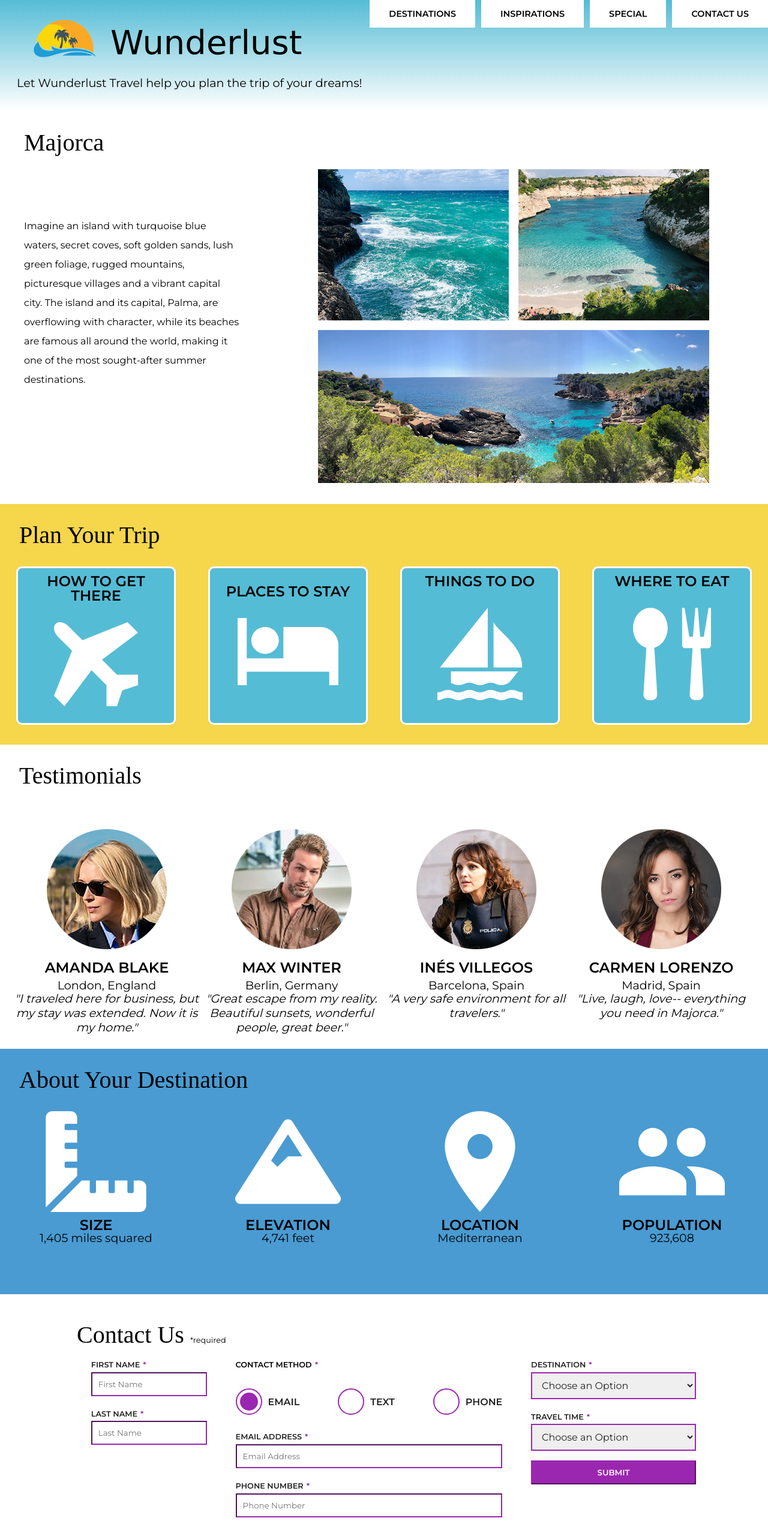
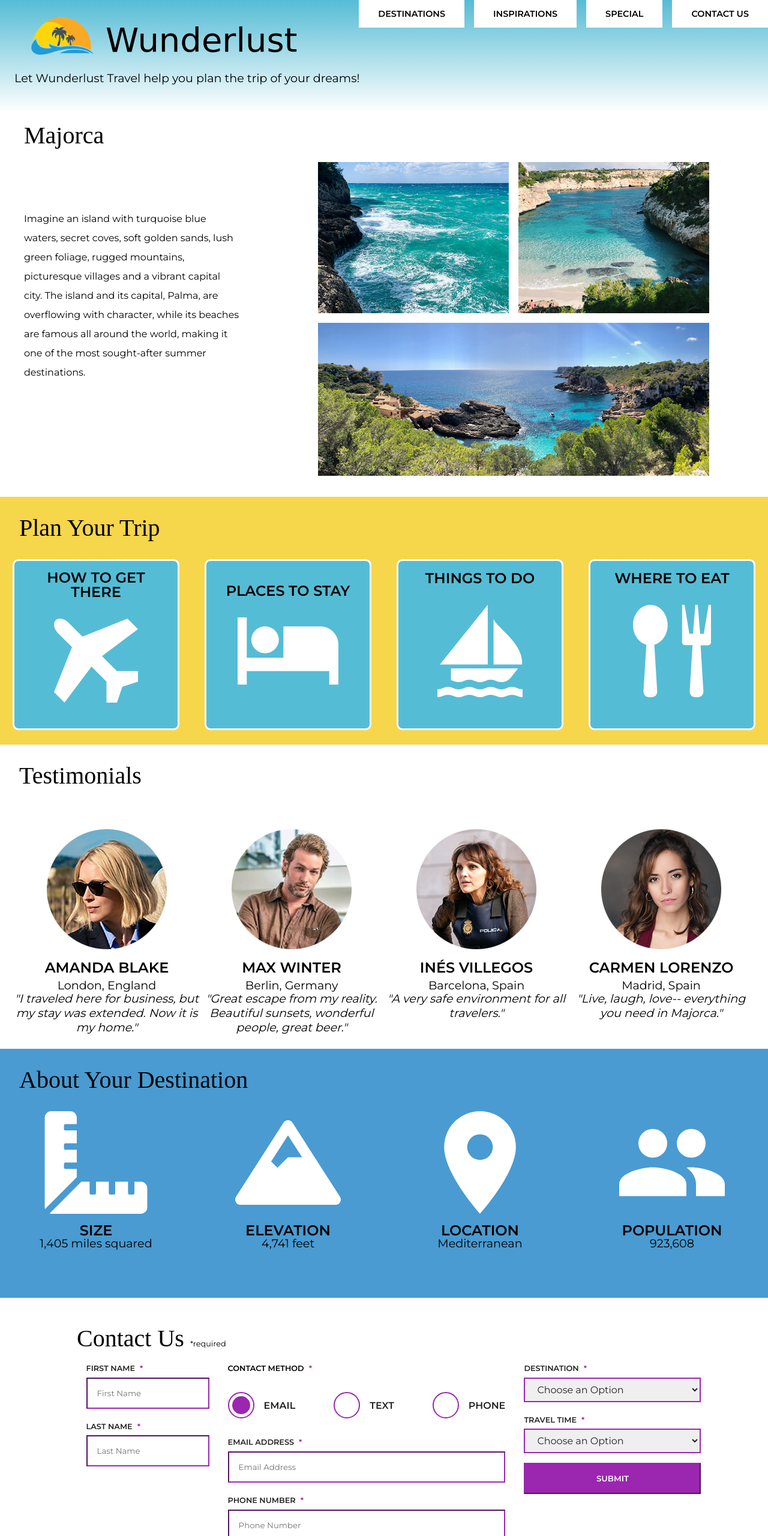
Before and after one commit to brownierainbow/2.4-2.5_assignment, a plain HTML site: page index.html in a window 1280 px wide. Shown: the top 2560 px of the page at 60% size. Drawn offline with Linux system fonts and the light colour scheme; a web font is replaced by a local one.

Commit message:
Update styles.css

```diff
--- a/styles.css
+++ b/styles.css
@@ -79,7 +79,7 @@ table {
     --form: "Montserrat", sans-serif;
 }
 
-/*global styles*/
+/*global styles, mobile first styling for small screen sizing*/
 body {
     background-image: linear-gradient(var(--teal), var(--white) 6%);
     width: 100%;
@@ -89,7 +89,7 @@ body {
 header {
     display: flex;
     flex-direction: column;
-    padding: 20px 10px;
+    padding: 1rem 1rem;
 }
 
 header #logo img {
@@ -164,7 +164,7 @@ nav ul li {
 
 nav ul li a {
     display: block;
-    padding: 15px;
+    padding: 1rem;
     text-decoration: none;
     font-weight: bold;
     text-transform: uppercase;
@@ -177,7 +177,7 @@ nav ul li a {
     font-family: 'Montserrat', sans-serif;
     font-size: 1rem;
     font-weight: bold;
-    padding: 10px 20px;
+    padding: 0.5rem 1rem;
     margin: 0;
     cursor: pointer;
     text-align: center;
@@ -207,15 +207,14 @@ nav ul li a {
     text-decoration: none;
     background-color: var(--teal);
     color: var(--black);
-    padding: 15px;
-    margin: 5px;
+    padding: 1rem;
     text-align: center;
     font-family: 'Montserrat', sans-serif;
     font-size: 1rem;
 }
 
 #menu-toggle ul li a:hover {
-    background-color: var(--teal);
+    background-color: var(--yellow);
 }
 
 /*intro styling*/
@@ -244,7 +243,6 @@ nav ul li a {
 }
 
 /*plan styling*/
-
 #plan div {
     background-color: var(--yellow);
     display: grid;
@@ -277,8 +275,8 @@ nav ul li a {
     height: 20rem;
     border: 0.2rem solid var(--white);
     border-radius: 0.6rem;
-    padding: 10px;
-    margin: 15px;
+    padding: 1rem;
+    margin: 1rem;
 }
 
 #testimonials div {
@@ -335,7 +333,7 @@ nav ul li a {
 #about img {
     width: 55%;
     height: 55%;
-    margin-bottom: 10px;
+    margin-bottom: 1rem;
 }
 
 #about h3 {
@@ -386,13 +384,13 @@ nav ul li a {
     text-transform: uppercase;
     font-size: 0.8rem;
     color: var(--darkgray);
-    margin-bottom: 5px;
+    margin-bottom: 0.5rem;
     margin-top: 1.5rem;
 }
 
 #contact input {
     width: 100%;
-    padding: 10px;
+    padding: 1rem;
     box-sizing: border-box;
     font-family: var(--form);
     border-color: var(--purple);
@@ -400,10 +398,10 @@ nav ul li a {
 
 #contact .required {
     color: var(--purple);
-    margin-left: 5px;
+    margin-left: 0.5rem;
 }
 
-/*Radio Button Styles */
+/*radio button styling to override default styling*/
 fieldset {
     margin: 1.5rem 0;
     padding: 0;
@@ -437,7 +435,7 @@ input[type="radio"] {
     height: 40px;
     border: 2px solid var(--purple);
     border-radius: 50%;
-    margin-right: 10px;
+    margin-right: 1rem;
     position: relative;
     flex-shrink: 0;
 }
@@ -479,7 +477,7 @@ input[type="radio"]:checked + .radio-control::before {
     width: 100%;
     color: var(--darkgray);
     border: 2px solid var(--purple);
-    padding: 10px 12px;
+    padding: 0.5rem 1rem;
     cursor: pointer;
 }
 
@@ -487,7 +485,7 @@ input[type="radio"]:checked + .radio-control::before {
 input[type=submit] {
 	background-color: var(--purple);
     color: var(--white);
-    padding: 12px 20px;
+    padding: 1rem 2rem;
     font-family: var(--button);
     font-weight: bold;
     text-transform: uppercase;
@@ -537,8 +535,8 @@ footer a:hover {
         flex-direction: row;
         flex-wrap: wrap;
         align-items: center;
-        padding: 20px;
-        gap: 20px;
+        padding: 1rem;
+        gap: 1rem;
     }
 
     header #logo img {
@@ -548,7 +546,8 @@ footer a:hover {
 
     header h1 {
         font-size: 3rem;
-        margin: 0;
+        margin-top: 2rem;
+        margin-left: -1.5rem;
         padding: 0;
     }
 
@@ -571,7 +570,7 @@ footer a:hover {
 
     #menu-toggle ul {
         display: flex;
-        gap: 10px;
+        gap: 1rem;
     }
 
     #menu-toggle ul li {
@@ -595,7 +594,7 @@ footer a:hover {
         display: grid;
         grid-template-columns: repeat(2, 1fr);
         grid-auto-rows: auto;
-        grid-gap: 10px;
+        grid-gap: 1rem;
         margin: 0 auto;
         width: 80%;
     }
@@ -659,10 +658,6 @@ footer a:hover {
         justify-content: center;
     }
 
-    .custom-select select {
-        height: 45px;
-    }
-
     /*footer changes*/
     footer {
         display: flex;
@@ -709,7 +704,7 @@ footer a:hover {
 
     #menutoggle ul {
         display: flex;
-        gap: 20px;
+        gap: 1rem;
         list-style: none;
         padding: 0;
         margin: 0;
```
